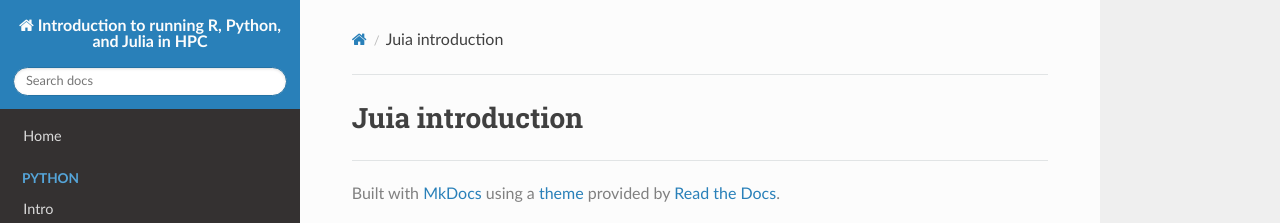
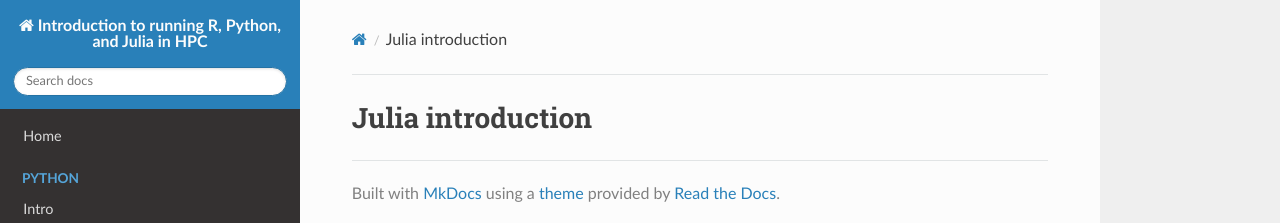
Before and after one commit to UPPMAX/R-python-julia-matlab-HPC, an MkDocs documentation site: the page built from docs/julia_intro.md, in a window 1280 px wide. Shown: the top 223 px of the page. Built offline with MkDocs 1.6.1, drawn with Linux system fonts in a browser that asks for light colours; nearby versions of some CDN libraries.

Commit message:
Update julia_intro.md

```diff
--- a/docs/julia_intro.md
+++ b/docs/julia_intro.md
@@ -1 +1 @@
-# Juia introduction
+# Julia introduction
```
